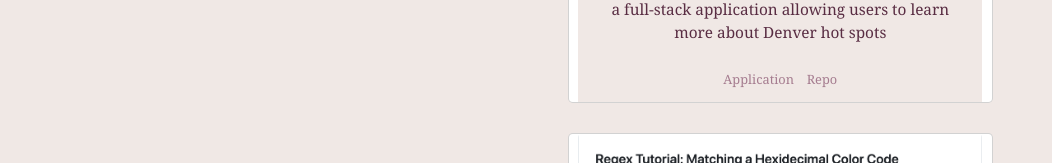
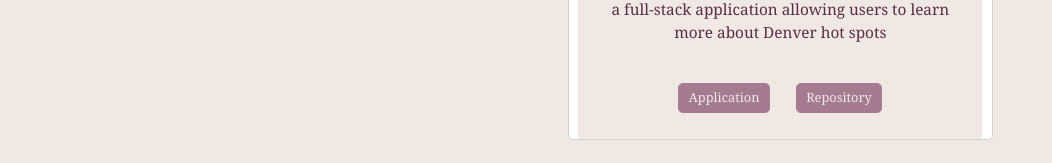
Before and after one commit to miamauro/react-portfolio, a React (Create React App) app: page /react-portfolio/portfolio in a window 1280 px wide. Shown: the part 441-604 px from the top of the page, without its empty margins (0-1052 px from the left). Built offline with nearby package versions, Linux system fonts and the light colour scheme.

Commit message:
turned app links on each card into buttons in project component

```diff
--- a/src/components/Project/Project.css
+++ b/src/components/Project/Project.css
@@ -1,12 +1,16 @@
-.card-link {
-  text-decoration: none;
-  color: var(--dustyPink);
-}
-
-.card-link:hover {
-  color: var(--garnet);
-}
-
 .card-text {
   font-size: 1.2rem;
 }
+
+#app-link {
+  color: var(--ivory);
+  background-color: var(--dustyPink);
+  border-color: var(--dustyPink);
+  margin: 1rem;
+}
+
+#app-link:hover {
+  background-color: var(--garnet);
+  border-color: var(--garnet);
+  box-shadow: 0 2px 16px 0 rgba(0,0,0,0.24),0 17px 50px 0 rgba(0,0,0,0.19);
+}
--- a/src/components/Project/Project.js
+++ b/src/components/Project/Project.js
@@ -5,16 +5,16 @@ function Project(props) {
   return (
     <div className="card" style={{ width: 425, margin: 15 }}>
       <img src={props.img} class="card-img-top h-100" alt={props.title} />
-      <div className="card-body">
+      <div className="card-body app-title">
         <h2 className="card-title">{props.title}</h2>
         <p class="card-text">{props.text}</p>
       </div>
-      <div className="card-body">
-        <a href={props.link} target="_blank" className="card-link">
+      <div className="card-body app-links">
+        <a href={props.link} target="_blank" className="btn btn-primary" id="app-link">
           Application
         </a>
-        <a href={props.repo} target="_blank" className="card-link">
-          Repo
+        <a href={props.repo} target="_blank" className="btn btn-primary" id="app-link">
+          Repository
         </a>
       </div>
     </div>
```
